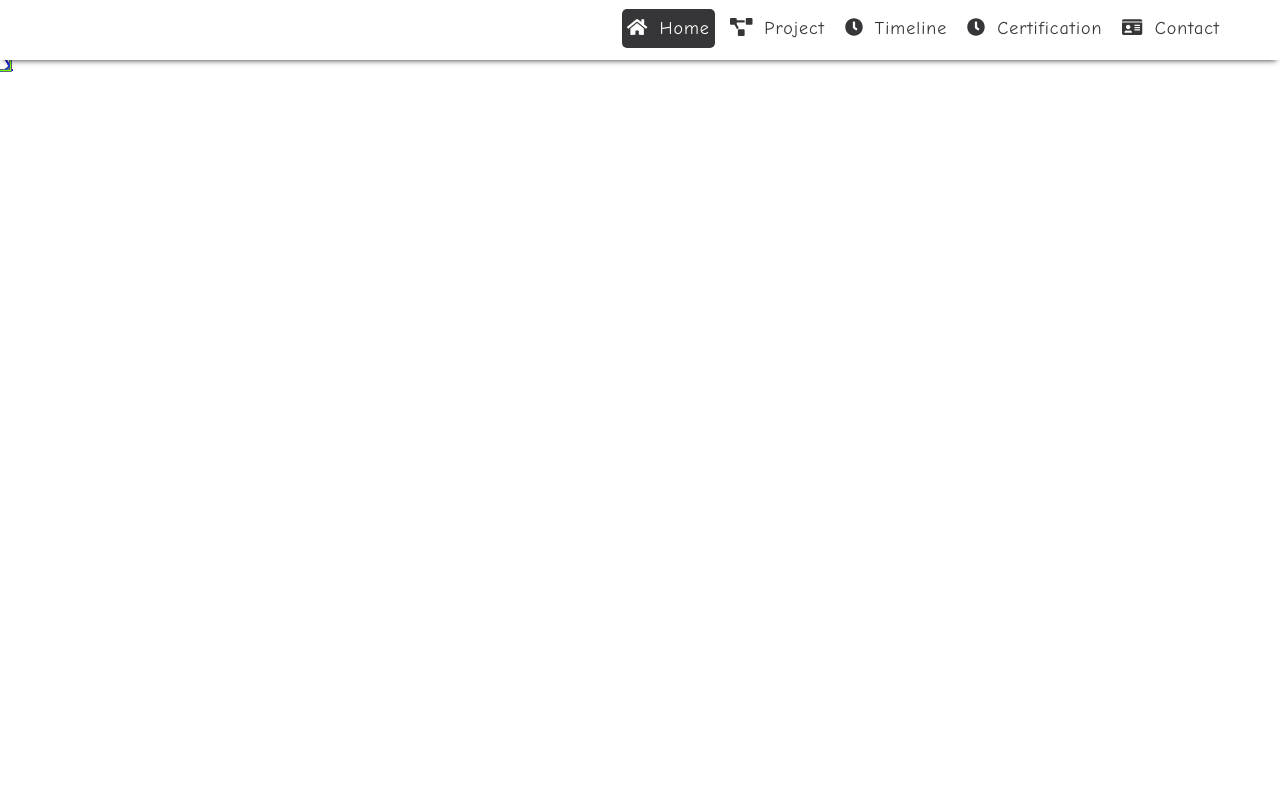
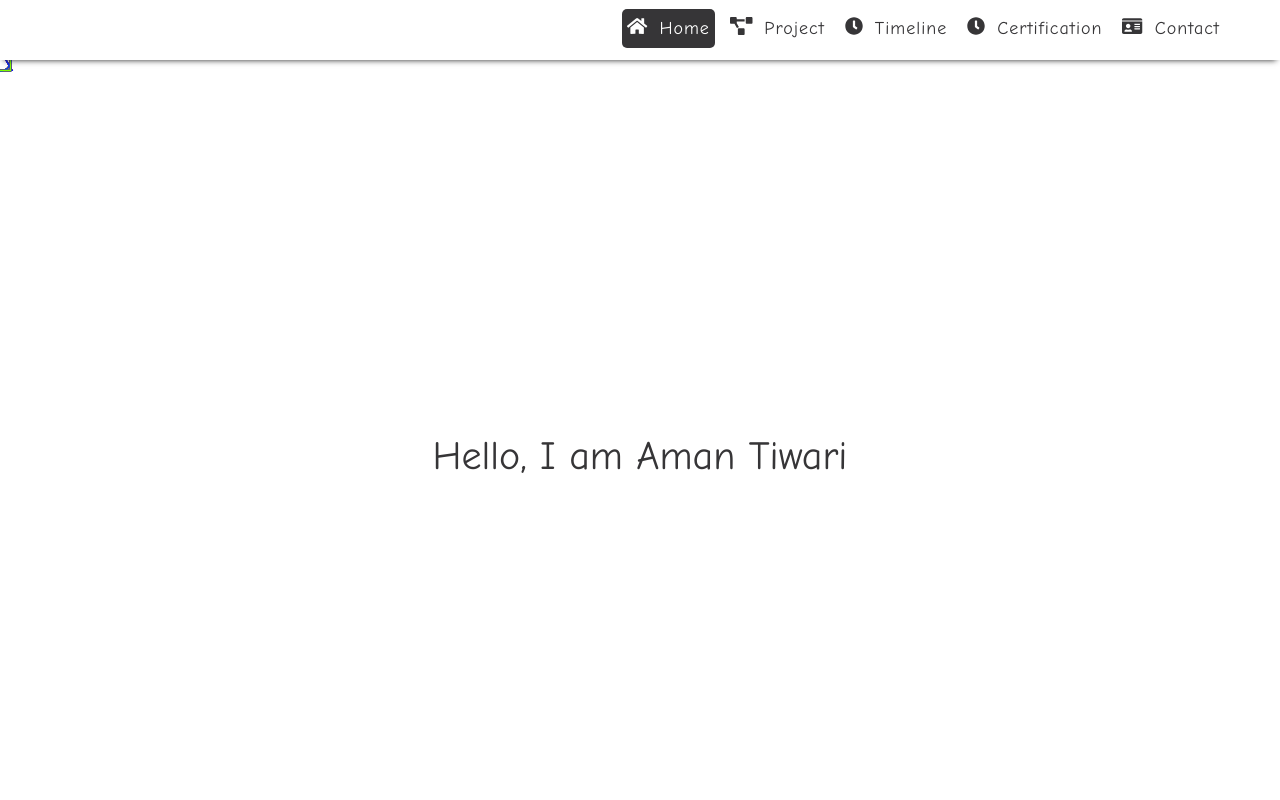
Before and after one commit to amantiwari1/amantiwari1.github.io, a Gatsby site: page / in a window 1280 px wide. Shown: the top 800 px of the page. Built offline with nearby package versions, Linux system fonts and the light colour scheme; Gatsby itself is replaced by a stand-in of ours; some icons are missing.

Commit message:
fixed icons

```diff
--- a/src/pages/index.tsx
+++ b/src/pages/index.tsx
@@ -1,39 +1,31 @@
 import React from "react"
 import { Col, Row } from "react-bootstrap"
-import { useStaticQuery, graphql } from "gatsby"
 import { Avatar, Header, Name, Topic, Content, Card, HomeHeader } from "../styles/Homestyle"
 import Education from "../components/education"
 import Skills from "../components/Skills"
 const { HomeData } = require("../data.ts")
+import { StaticImage } from "gatsby-plugin-image"
+
+
 
 
 
 const IndexPage = () => {
-  const data = useStaticQuery(graphql`
-    query MyQuery {
-      file(relativePath: { eq: "aman.png" }) {
-        childImageSharp {
-        gatsbyImageData(placeholder: BLURRED, transformOptions: {fit: COVER, cropFocus: CENTER}, width: 260, height: 300)
-        }
-      }
-    }
-  `)
-
   return (
     <>
       <Row>
-
       <HomeHeader>
-
+        <h1>Hello, I am Aman Tiwari</h1>
       </HomeHeader>
       </Row>
-      <Row>
 
 
+      <Row>
         <Col>
           <Header>
-            <Avatar image={data.file.childImageSharp.gatsbyImageData} alt="aman photo" />
-
+            <Avatar >
+            <StaticImage class="avatar" src="../images/aman.png" alt="aman photo" width={260} height={300} placeholder="blurred" />
+            </Avatar>
             <div>
               <Name>
                 Aman Tiwari
--- a/src/styles/Homestyle.ts
+++ b/src/styles/Homestyle.ts
@@ -1,7 +1,5 @@
 import styled from "styled-components"
 import { Col, Row } from "react-bootstrap"
-import { GatsbyImage } from "gatsby-plugin-image"
-
 
 type Skill = {
   skillcolor: string
@@ -9,14 +7,24 @@ type Skill = {
 }
 
 const HomeHeader = styled.div`
-        min-height: 100vh;
+  min-height: 100vh;
+  margin: 0 auto;
+  display: flex;
+  justify-content: center;
+  align-items: center;
 
 `
-const Avatar = styled(GatsbyImage)`
+const Avatar = styled.div`
+
+.avatar {
+
   margin: 10px;
   margin-top: 10px;
   border-radius: 50%;
   border: 8px ${props => props.theme.text} solid;
+
+}
+
 `
 
 const Header = styled.div`
@@ -34,7 +42,6 @@ const Name = styled.div`
   margin-left: auto;
   margin-right: auto;
   box-shadow: 0 4px 8px 0 rgba(0, 0, 0, 0.4);
-
 `
 
 const Topic = styled.p`
@@ -57,7 +64,7 @@ const Card = styled.div`
 
 const Content = styled.div`
   margin: 10px;
-  `
+`
 
 const Table = styled.div`
   margin: auto;
--- a/src/styles/Navbarstyle.ts
+++ b/src/styles/Navbarstyle.ts
@@ -182,7 +182,10 @@ const Div = styled.div`
 
 const FontAwesomeIconStyle = styled(FontAwesomeIcon)`
     margin-right: 5px;
-
+    width: 20px;
+    height: 20px;
 `
 
+
+
 export {FontAwesomeIconStyle,  Nav, NavItem, HeaderStyle, Div }
```
